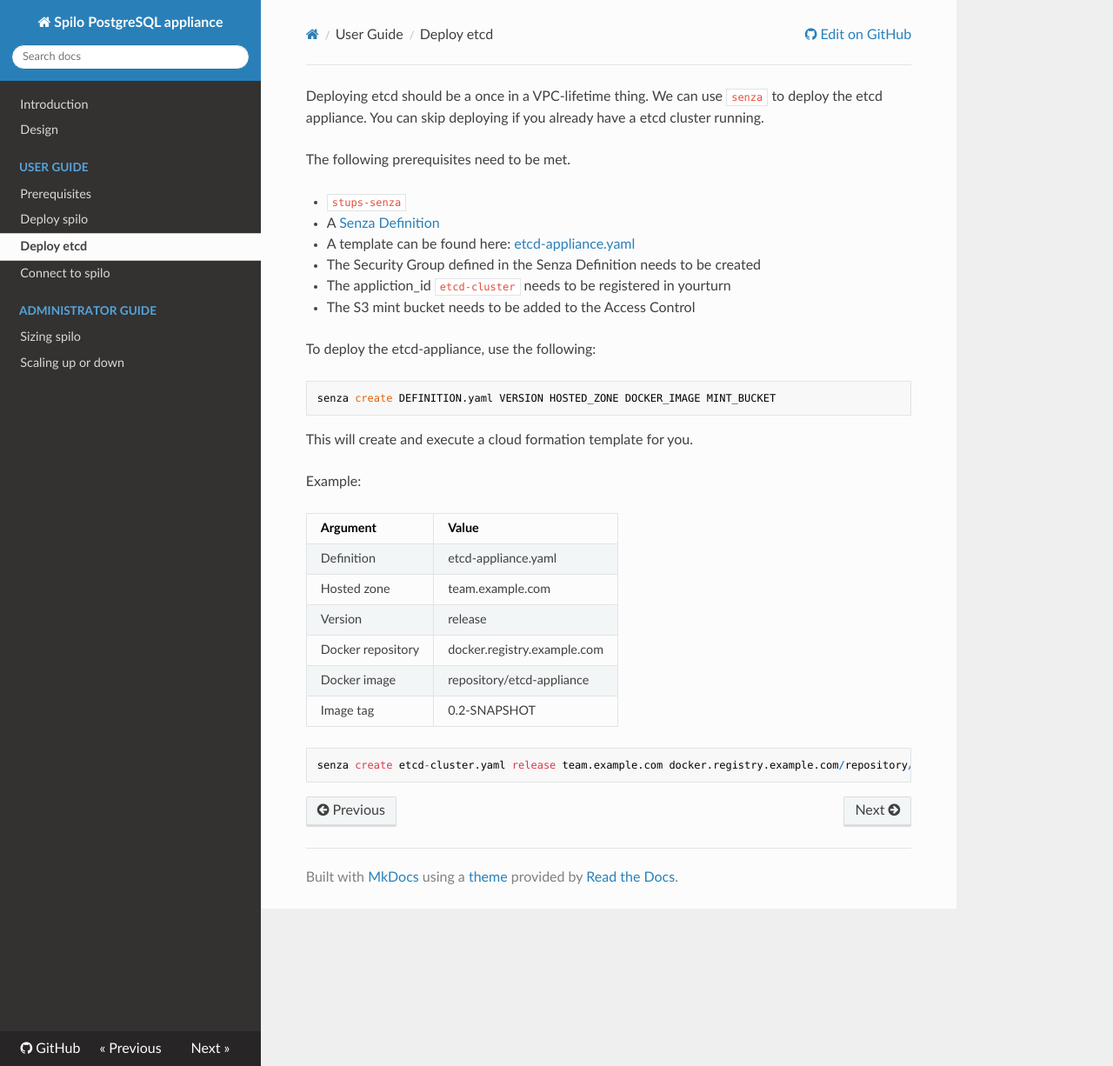
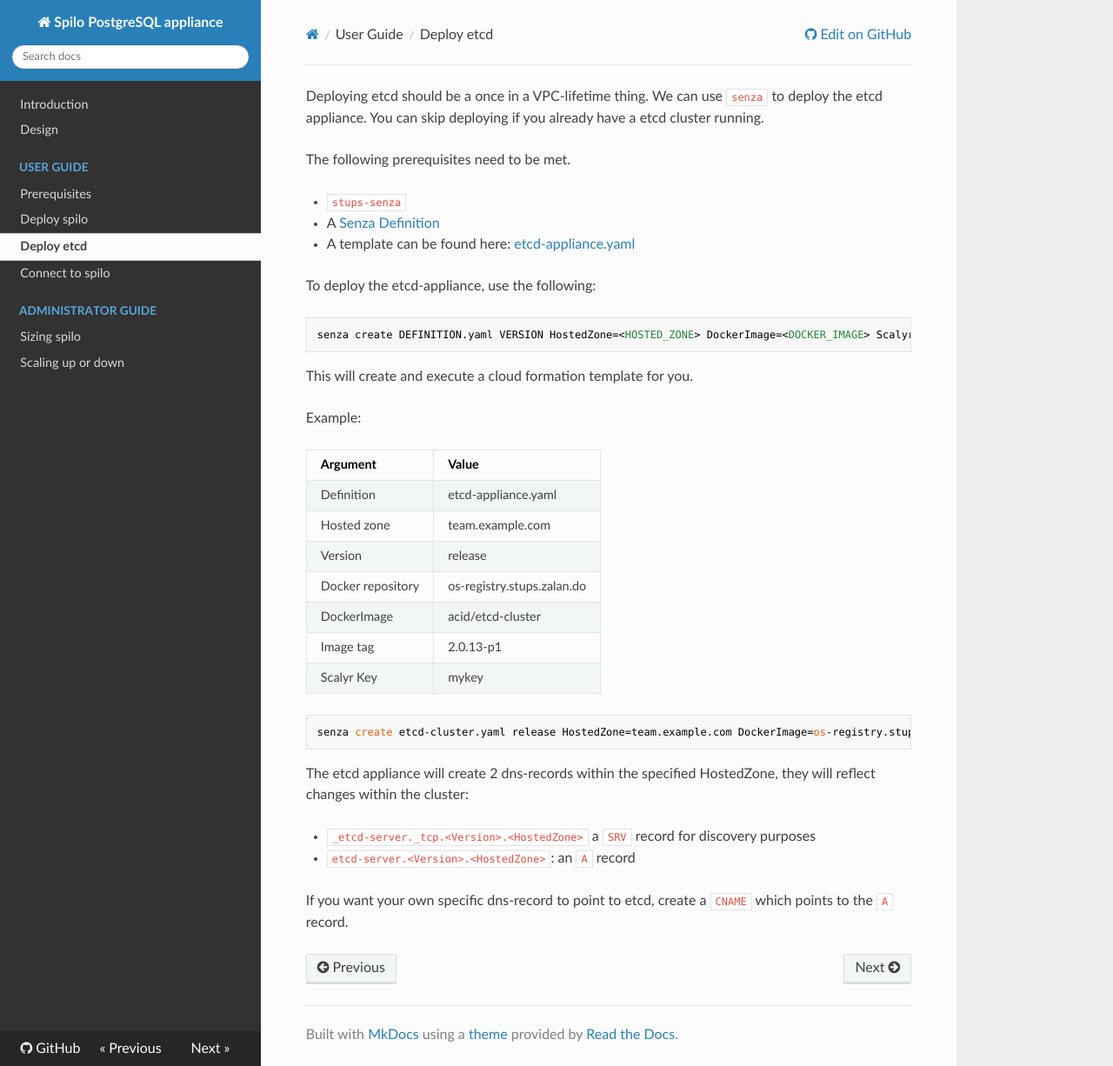
Before and after one commit to zalando/spilo, an MkDocs documentation site: the page built from docs/user-guide/deploy_etcd.md, in a window 1280 px wide and 1226 px high. Shown: the whole window at 87% size. Built offline with MkDocs 1.6.1, drawn with Linux system fonts in a browser that asks for light colours; nearby versions of some CDN libraries; old or Windows-style settings are respelled for this version of MkDocs.

Commit message:
Remove unnecessary prerequisites, use newer senza syntax.
The etcd-appliance is now available on os-registry.stups.zalan.do, therefore some prerequisites are not required
anymore. Senza syntax has also been enriched, providing named parameters increasing readability.

```diff
--- a/docs/user-guide/deploy_etcd.md
+++ b/docs/user-guide/deploy_etcd.md
@@ -6,13 +6,10 @@
 * `stups-senza`
 * A [Senza Definition](http://stups.readthedocs.org/en/latest/components/senza.html#senza-definition)
 * A template can be found here: [etcd-appliance.yaml](https://github.com/zalando/spilo/blob/master/etcd-cluster-appliance/etcd-cluster.yaml)
-* The Security Group defined in the Senza Definition needs to be created
-* The appliction\_id `etcd-cluster` needs to be registered in yourturn
-* The S3 mint bucket needs to be added to the Access Control
 
 To deploy the etcd-appliance, use the following:
 
-	senza create DEFINITION.yaml VERSION HOSTED_ZONE DOCKER_IMAGE MINT_BUCKET
+	senza create DEFINITION.yaml VERSION HostedZone=<HOSTED_ZONE> DockerImage=<DOCKER_IMAGE> ScalyrAccountKey=<SCALAR_KEY>
 
 This will create and execute a cloud formation template for you.
 
@@ -23,8 +20,17 @@
 Definition         | etcd-appliance.yaml
 Hosted zone 	   | team.example.com
 Version 		   | release
-Docker repository  | docker.registry.example.com
-Docker image       | repository/etcd-appliance
-Image tag          | 0.2-SNAPSHOT
+Docker repository  | os-registry.stups.zalan.do
+DockerImage       | acid/etcd-cluster
+Image tag          | 2.0.13-p1
+Scalyr Key         | mykey
 
-	senza create etcd-cluster.yaml release team.example.com docker.registry.example.com/repository/etcd-appliance:0.2-SNAPSHOT bytes-other-12345690-us-west-1
+	senza create etcd-cluster.yaml release HostedZone=team.example.com DockerImage=os-registry.stups.zalan.do/acid/etcd-cluster:2.0.13-p1 ScalyrAccountKey=mykey
+
+The etcd appliance will create 2 dns-records within the specified HostedZone, they will reflect changes within
+the cluster:
+
+- `_etcd-server._tcp.<Version>.<HostedZone>`  a `SRV` record for discovery purposes
+- `etcd-server.<Version>.<HostedZone>`: an `A` record
+
+If you want your own specific dns-record to point to etcd, create a `CNAME` which points to the `A` record.
```
Also changed, not shown: 1 other file.
